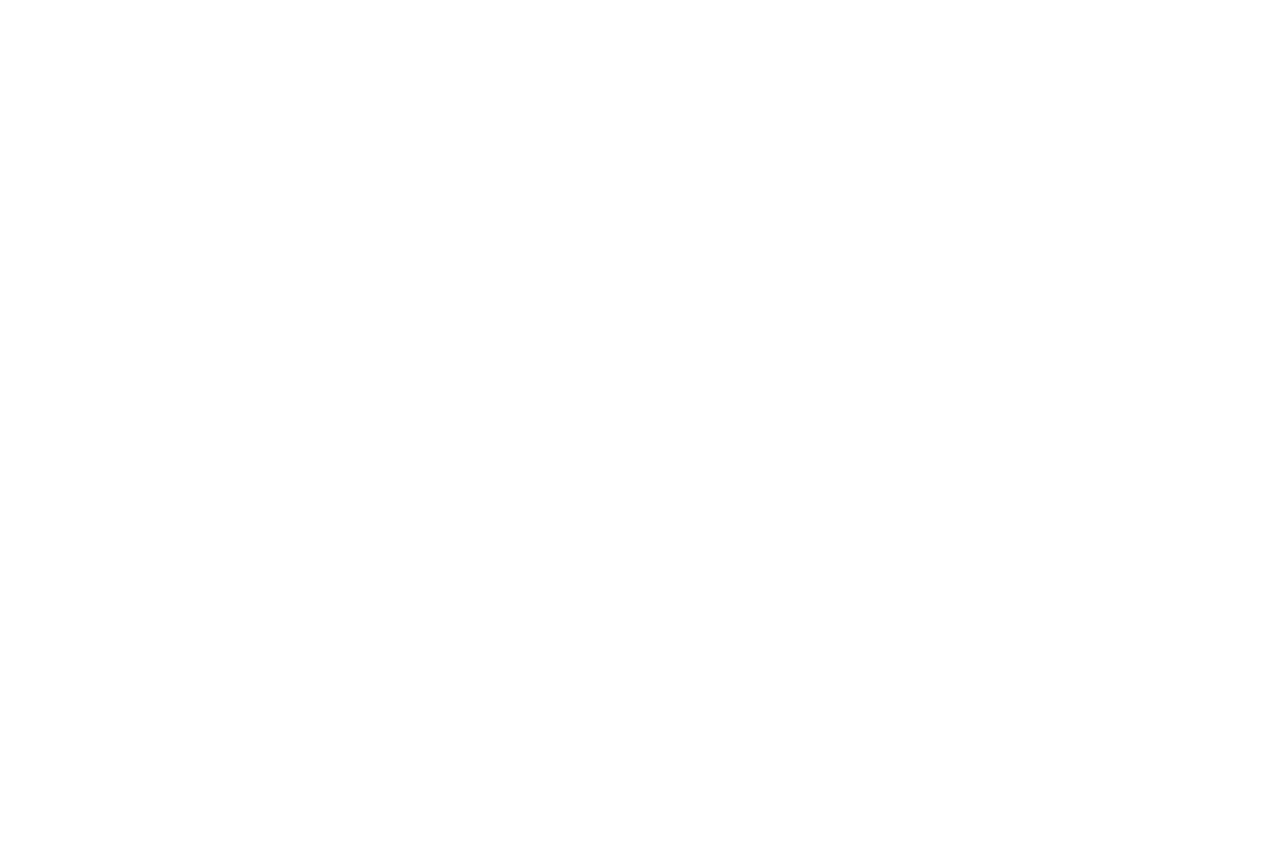
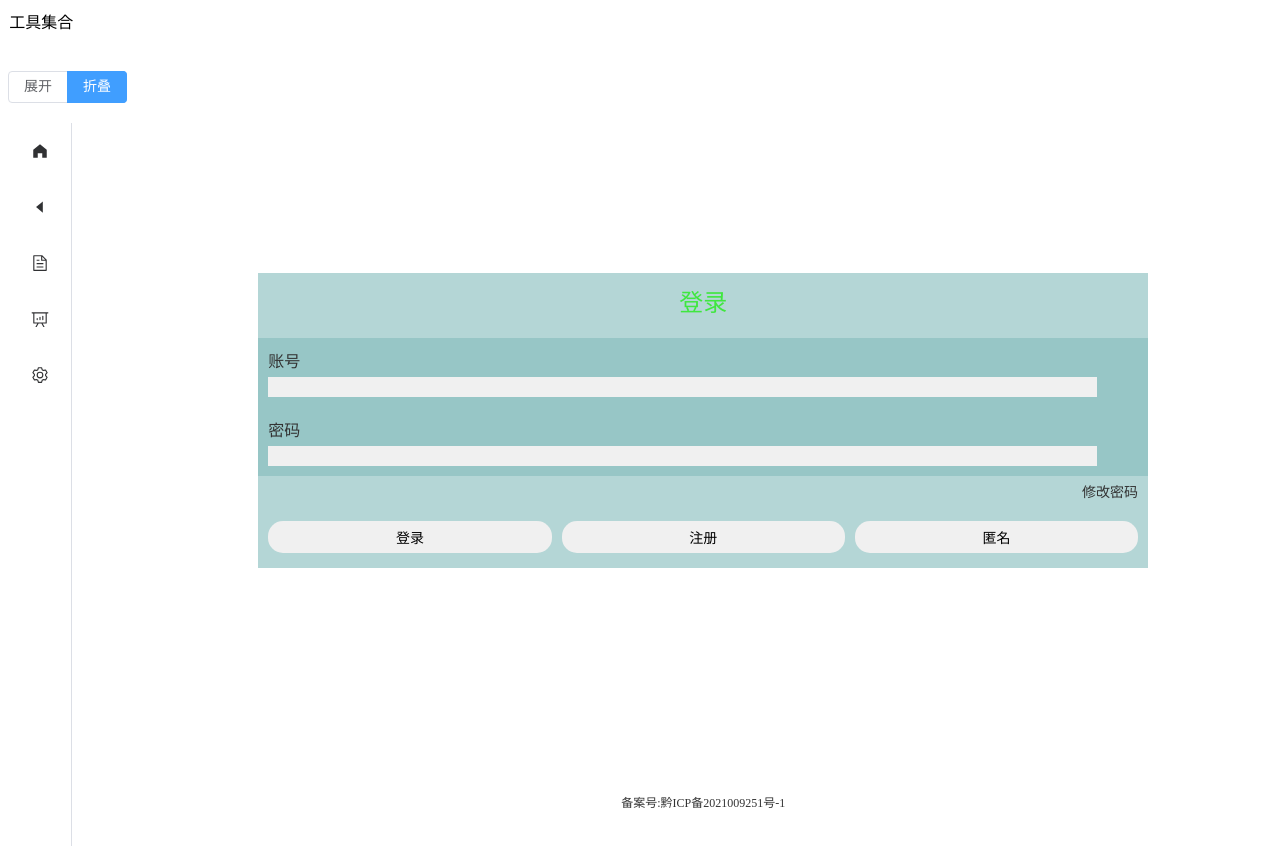
Before and after one commit to elanworld/dolphins-web, a Vue app: page /dolphins-web/login in a window 1280 px wide. Before the commit this address had no page. Shown: the top 846 px of the page. Before the commit the page ends 800 px from the top, so only its background shows below. Built offline with nearby package versions, Linux system fonts and the light colour scheme.

Commit message:
add log page

```diff
--- /dev/null
+++ b/src/components/Background.vue
@@ -0,0 +1,54 @@
+<template>
+  <div class="background-container">
+    <div class="circle top-left"></div>
+    <div class="circle bottom-right"></div>
+    <div class="green-accent"></div>
+  </div>
+</template>
+
+<script setup lang="ts">
+// No props or logic needed for this component
+</script>
+
+<style scoped>
+.background-container {
+  position: absolute;
+  top: 0;
+  left: 0;
+  width: 100%;
+  height: 100%;
+  z-index: 0;
+  background-color: #9feaea;
+  overflow: hidden;
+}
+
+.circle {
+  position: absolute;
+  border-radius: 50%;
+  background-color: rgba(255, 255, 255, 0.2);
+}
+
+.top-left {
+  width: 300px;
+  height: 300px;
+  top: 20%;
+  left: 15%;
+}
+
+.bottom-right {
+  width: 200px;
+  height: 200px;
+  bottom: 10%;
+  right: 10%;
+}
+
+.green-accent {
+  position: absolute;
+  width: 60px;
+  height: 60px;
+  background-color: rgba(130, 255, 130, 0.6);
+  bottom: 20%;
+  left: 15%;
+  clip-path: polygon(0 0, 100% 100%, 0 100%);
+}
+</style>
--- a/src/components/Layout.vue
+++ b/src/components/Layout.vue
@@ -11,16 +11,26 @@
         @close="handleClose" :router="true">
         <el-menu-item index="/">
           <el-icon>
-            <location />
+            <HomeFilled />
           </el-icon>
           <template #title>home</template>
         </el-menu-item>
+        <el-menu-item index="/login">
+          <el-icon>
+            <CaretLeft />
+          </el-icon>
+          <template #title>登录</template>
+        </el-menu-item>
         <el-menu-item index="/history">
-          <el-icon><Document /></el-icon>
+          <el-icon>
+            <Document />
+          </el-icon>
           <template #title>chrom历史</template>
         </el-menu-item>
         <el-menu-item index="/show">
-          <el-icon><DataAnalysis /></el-icon>
+          <el-icon>
+            <DataAnalysis />
+          </el-icon>
           <template #title>数据展示</template>
         </el-menu-item>
         <el-menu-item>
@@ -36,15 +46,15 @@
       <router-view></router-view>
     </div>
   </div>
+  <!-- <Background /> -->
 </template>
 
 <script lang="ts" setup>
 import { ref } from 'vue'
 import {
-  Document,
-  Location,
-  Setting,DataAnalysis
+  Document, Setting, DataAnalysis, HomeFilled, CaretLeft
 } from '@element-plus/icons-vue'
+import Background from './Background.vue';
 
 const isCollapse = ref(true)
 const handleOpen = (key: string, keyPath: string[]) => {
@@ -56,7 +66,6 @@
 </script>
 
 <style>
-
 .layoutTop {
   display: flex;
 }
@@ -65,29 +74,33 @@
   flex: 1;
   justify-content: flex-start;
   max-width: 10%;
-  padding: 3%;
-  margin: 1%;
+  padding: 0;
+  margin: 0;
   z-index: 999;
 }
 
 .contentPage {
   flex: 10;
-  padding: 2%;
-  max-width: 80%;
+  padding: 1%;
+  max-width: 88%;
 }
+
 .el-menu-vertical-demo {
   background-color: #42b983;
 }
+
 .systemTitle {
+  margin: 1%;
   margin-bottom: 30%;
 }
+
 .systemTitle:hover {
   color: #42b983;
 }
+
 .el-menu {
   width: 200px;
   min-height: 100vh;
   border-right: 1px solid #e6e6e6;
 }
-
 </style>
--- a/src/router/index.ts
+++ b/src/router/index.ts
@@ -4,6 +4,7 @@
 import Pagination from '@/views/Pagination.vue'
 import Layout from '../components/Layout.vue'
 import Windowstage from '../views/Windowstage.vue'
+import Login from '../views/Login.vue'
 
 const router = createRouter({
   history: createWebHistory('/dolphins-web/'),
@@ -41,6 +42,11 @@
           name: 'show',
           component: Windowstage
         },
+        {
+          path: '/login',
+          name: 'login',
+          component: Login
+        },
       ]
     },
   ]
--- a/src/service/Api.vue
+++ b/src/service/Api.vue
@@ -9,6 +9,9 @@
   historyPage = this.preLink + "/chromeHistory/page"
   scheduleTask = this.preLink + "/scheduleTask/list"
   schedule = this.preLink + "/com/manual/schedule"
+  plot = this.preLink + '/chromeHistory/plot'
+  login = this.preLink + '/system/login'
+  register =  this.preLink + '/system/authUser'
 }
 
 const api = new Api()
--- /dev/null
+++ b/src/service/Service.ts
@@ -0,0 +1,55 @@
+/**
+ * @typedef {Object} Service
+ * @property {function(): void} service
+ * @property {function(): void} setStorage
+ * @property {function(): void} getStorage
+ */
+
+/** @type {Service} */
+import axios from "axios";
+import { ElMessage } from "element-plus";
+import { useRouter } from 'vue-router';
+
+const service = axios.create()
+const router = useRouter();
+// 请求拦截器
+service.interceptors.request.use(config => {
+  if (config.params)
+    config.params.credentials = 'include'
+  let storageSync = window.localStorage.getItem("Authorization");
+  if (storageSync) {
+    config.headers.Authorization = storageSync
+  }
+  return config
+}, err => {
+  return Promise.reject(err)  //返回错误
+})
+
+// 响应拦截器
+service.interceptors.response.use(res => {
+  if (res.status === 200) {
+    if (res?.headers?.Authorization) {
+      window.localStorage.setItem("Authorization", res.header.Authorization)
+    }
+  }
+  if (res.status === 203) {
+    // window.location.replace("/")
+    // window.location.reload()
+    ElMessage('请登录再访问！')
+      router.push('/');
+    return Promise.reject('请登录再访问！')
+  }
+  return res
+}, err => {
+  return Promise.reject(err)  //返回错误
+})
+
+
+const setStorage = (key: string, value: string) => {
+  window.localStorage.setItem(key, value)
+}
+const getStorage = (key: string) => {
+  return window.localStorage.getItem(key)
+}
+
+export { service, setStorage, getStorage };
--- /dev/null
+++ b/src/views/Login.vue
@@ -0,0 +1,262 @@
+<template>
+  <div class="index">
+    <div class="box">
+      <h1 class="login-title">{{ loginPage ? "登录" : "修改密码" }}</h1>
+
+      <div class="input-view">
+        <label class="label">账号</label>
+        <input
+          class="input-box"
+          type="text"
+          v-model="userName"
+        >
+      </div>
+
+      <div class="input-view">
+        <label class="label">密码</label>
+        <input
+          class="input-box"
+          type="password"
+          v-model="password"
+          @keyup.enter="loginPage ? onClickLogin() : onClickSubmit()"
+        >
+      </div>
+
+      <a class="changePasswd" @click="loginPage = !loginPage">
+        {{ loginPage ? "修改密码" : "登录页面" }}
+      </a>
+
+      <div class="btn-box">
+        <template v-if="loginPage">
+          <button class="btn login-btn" @click="onClickLogin">登录</button>
+          <button class="btn register-btn" @click="onClickReg">注册</button>
+          <button class="btn forgot-btn" @click="onClickAnno">匿名</button>
+        </template>
+        <template v-else>
+          <button class="btn" @click="onClickSubmit">修改</button>
+        </template>
+      </div>
+    </div>
+
+    <a class="beian" href="https://beian.miit.gov.cn" target="_blank" v-if="beian">
+      {{ beian }}
+    </a>
+  </div>
+</template>
+
+<script setup lang="ts">
+import { ref, onMounted } from 'vue';
+import Background from '../components/Background.vue';
+import api from '../service/Api.vue';
+import {service, setStorage} from '../service/Service';
+import { useRouter } from 'vue-router';
+
+// State variables
+const loginPage = ref(true);
+const userName = ref('');
+const password = ref('');
+const beian = ref('');
+const router = useRouter();
+// Check if running in browser and set beian number
+onMounted(() => {
+  if (typeof window !== 'undefined') {
+    beian.value = '备案号:黔ICP备2021009251号-1';
+  }
+});
+
+// Input handlers
+const onClickLogin = () => {
+  const url_data = `?username=${userName.value}&password=${password.value}`;
+
+  fetch(`${api.login}${url_data}`, {
+    method: 'POST',
+    headers: {
+      'Content-Type': 'application/json'
+    }
+  })
+  .then(response => {
+    const auth = response.headers.get('Authorization') || response.headers.get('authorization');
+    if (auth) {
+      setStorage('Authorization', auth);
+      router.push('/');
+    }
+  })
+  .catch(error => {
+    console.error(error);
+    alert('登录失败');
+  });
+};
+
+const onClickAnno = () => {
+  userName.value = 'test';
+  password.value = 'password123';
+  onClickLogin();
+};
+
+const onClickReg = () => {
+  fetch(api.register, {
+    method: 'POST',
+    headers: {
+      'Content-Type': 'application/json'
+    },
+    body: JSON.stringify({
+      userName: userName.value,
+      password: password.value
+    }),
+    credentials: 'include'
+  })
+  .then(async response => {
+    const data = await response.json();
+    if (data?.code === 0) {
+      // Assuming the authorization header is returned in the response
+      const auth = response.headers.get('authorization');
+      if (auth) {
+        setStorage('Authorization', auth);
+      }
+      alert('注册成功');
+    } else {
+      alert(data?.msg || '注册失败');
+    }
+  })
+  .catch(() => {
+    alert('注册失败');
+  });
+};
+
+const onClickSubmit = () => {
+  fetch(api.register, {
+    method: 'PUT',
+    headers: {
+      'Content-Type': 'application/json'
+    },
+    body: JSON.stringify({
+      userName: userName.value,
+      password: password.value
+    }),
+    credentials: 'include'
+  })
+  .then(async response => {
+    const data = await response.json();
+    if (data?.code === 0) {
+      // Assuming the authorization header is returned in the response
+      const auth = response.headers.get('authorization');
+      if (auth) {
+        setStorage('Authorization', auth);
+      }
+      alert('修改成功');
+    } else {
+      alert(data?.msg || '修改失败');
+    }
+  })
+  .catch(() => {
+    alert('修改失败');
+  });
+};
+</script>
+
+<style scoped>
+/* Login page styles */
+.index {
+  display: flex;
+  flex-direction: column;
+  justify-content: center;
+  align-items: center;
+  min-height: 100vh;
+  position: relative;
+  overflow: hidden;
+}
+
+.box {
+  width: 80%;
+  background-color: rgba(148, 197, 197, 0.7);
+  position: relative;
+}
+
+.login-title {
+  text-align: center;
+  color: #3fe73f;
+  font-size: 24px;
+  padding: 10px 0;
+  margin: 0;
+  font-weight: normal;
+}
+
+.input-view {
+  padding: 10px;
+  background-color: rgba(148, 197, 197, 0.9);
+}
+
+.input-view:first-of-type {
+  margin-top: 10px;
+}
+
+.label {
+  display: block;
+  margin-bottom: 5px;
+  color: #333;
+}
+
+.input-box {
+  width: 90%;
+  padding-inline-end: 5%;
+  border: none;
+  background-color: #f0f0f0;
+  border-radius: 0;
+  font-size: 16px;
+}
+
+.changePasswd {
+  display: block;
+  text-align: right;
+  padding: 5px 10px;
+  font-size: 14px;
+  color: #333;
+  text-decoration: none;
+  cursor: pointer;
+}
+
+.changePasswd:hover {
+  color: #3fe73f;
+}
+
+.btn-box {
+  display: flex;
+  justify-content: space-between;
+  padding: 15px 10px;
+}
+
+.btn {
+  padding: 6px 12px;
+  border: none;
+  border-radius: 15px;
+  cursor: pointer;
+  background-color: #f0f0f0;
+  font-size: 14px;
+  flex: 1;
+}
+
+.btn:hover {
+  background-color: #e0e0e0;
+}
+
+.login-btn {
+  margin-right: 5px;
+}
+
+.register-btn {
+  margin: 0 5px;
+}
+
+.forgot-btn {
+  margin-left: 5px;
+}
+
+.beian {
+  position: absolute;
+  bottom: 10px;
+  font-size: 12px;
+  color: #333;
+  text-decoration: none;
+}
+
+</style>
```
Also changed, not shown: src/service/Service.vue (deleted, +0 -38 lines), src/views/History.vue (+9 -6 lines), src/views/Windowstage.vue (+12 -6 lines).
